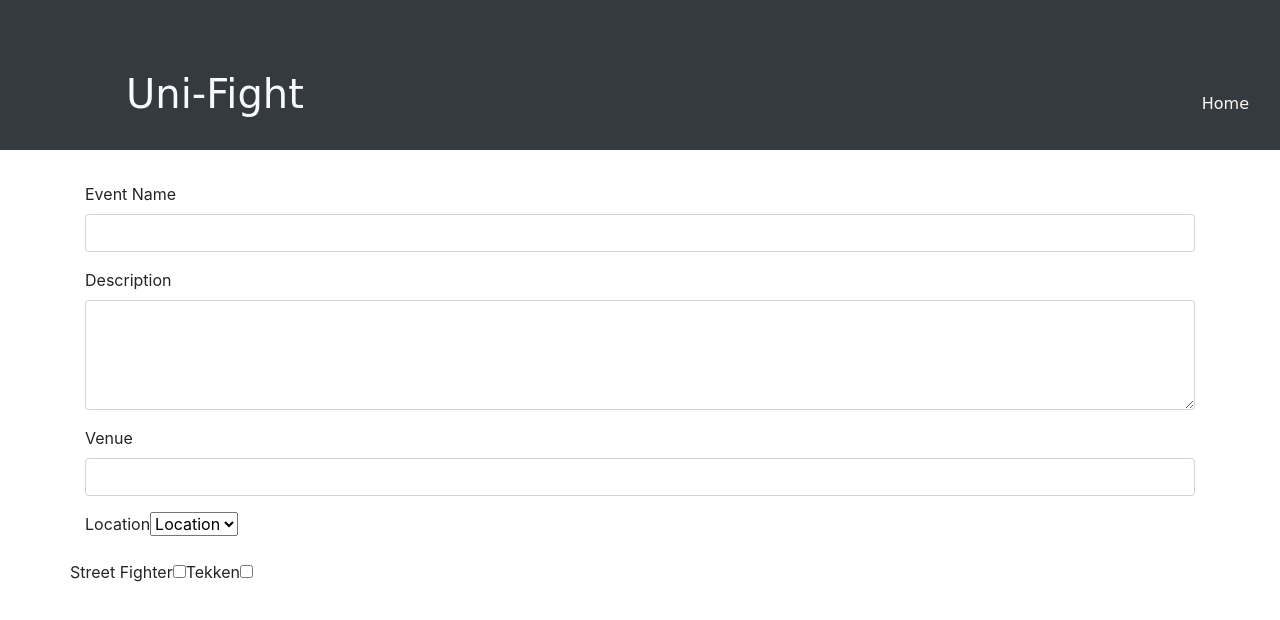
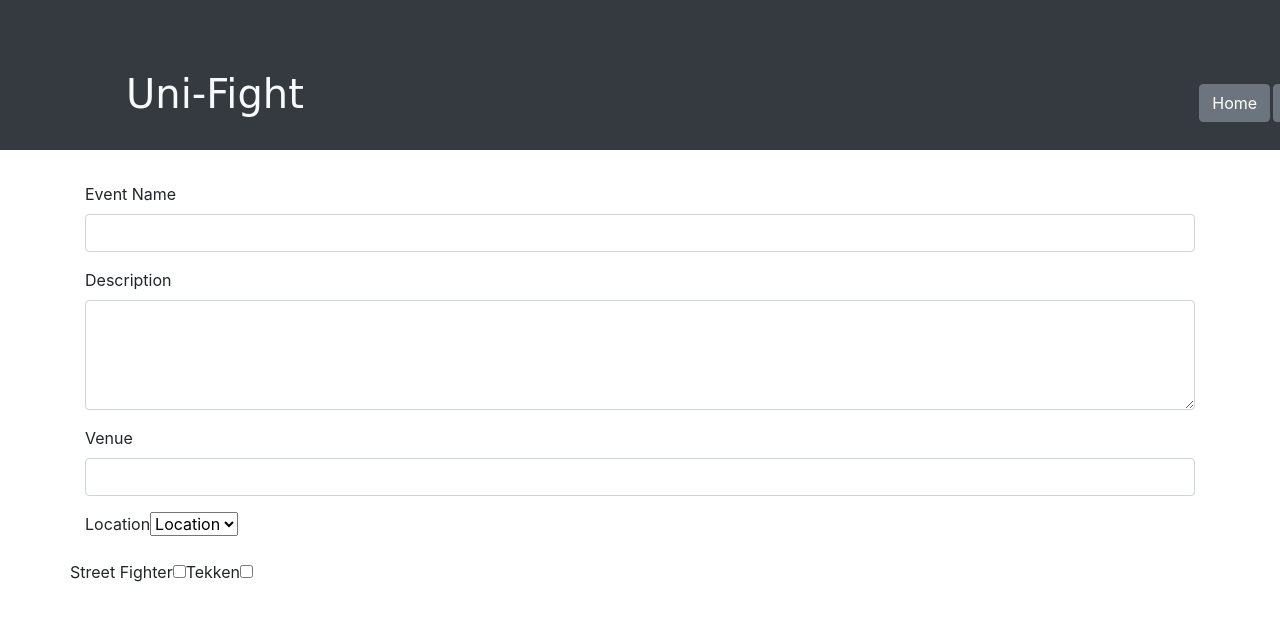
Before and after one commit to fkabir101/uni-fight, a React (Create React App) app: page / in a window 1280 px wide. Shown: the top 620 px of the page. Built offline with nearby package versions, Linux system fonts and the light colour scheme.

Commit message:
prep navbar

```diff
--- a/public/style/maineStyle.css
+++ b/public/style/maineStyle.css
@@ -3,13 +3,8 @@
   height: 150px;
 }
 
-.nav-link {
-  color: seashell;
-  font-family: "comic sans ms";
-}
-
 #title {
-  font-family: "comic sans ms";
+  font-family: "comic sans MS";
   font-size: 250%;
   margin-left: 10%;
 }
@@ -19,3 +14,7 @@
   bottom: -20px;
   left: 410px;
 }
+
+.nav-item {
+  margin-right: 3px;
+}
--- a/src/components/header/navButtons.js
+++ b/src/components/header/navButtons.js
@@ -12,13 +12,13 @@ function RenderNavbar() {
       <div>
         <ul className="nav justify-content-end">
           <li className="nav-item">
-            <a className="nav-link" href="/">Home</a>
+            <a className="btn btn-secondary" href="/">Home</a>
           </li>
           <li className="nav-item">
-            <a className="nav-link" href="/events">View Events</a>
+            <a className="btn btn-secondary" href="/events">View Events</a>
           </li>
           <li className="nav-item">
-            <a className="nav-link login" href="/login">Login</a>
+            <a className="btn btn-secondary" href="/login">Login</a>
           </li>
         </ul>
       </div>
@@ -30,10 +30,10 @@ function RenderNavbar() {
       <div>
         <ul className="nav justify-content-end">
           <li className="nav-item">
-            <a className="nav-link" href="/">Home</a>
+            <a className="btn btn-secondary" href="/">Home</a>
           </li>
           <li className="nav-item">
-            <a className="nav-link" href="/events">View Events</a>
+            <a className="btn btn-secondary" href="/events">View Events</a>
           </li>
           <div className="dropdown">
             <button className="btn btn-secondary dropdown-toggle" type="button" id="dropdownMenuButton" data-toggle="dropdown" aria-haspopup="true" aria-expanded="false">User</button>
```
